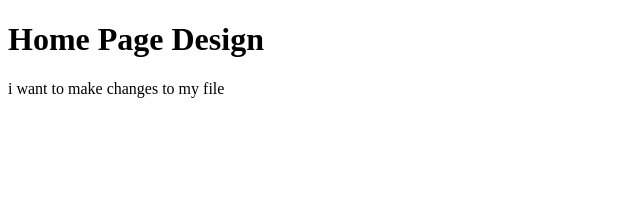
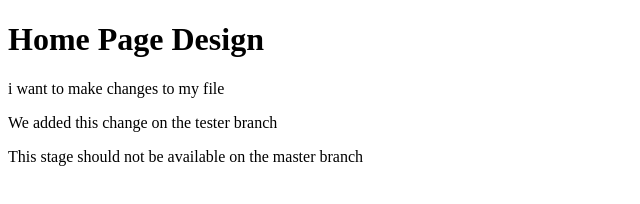
Before and after one commit to adedolapoadeshina/ticketapp, a plain HTML site: page index.html in a window 1280 px wide. Shown: the whole page, without its empty margins (0-640 px from the left). Drawn offline with Linux system fonts and the light colour scheme.

Commit message:
a new feature added

```diff
--- a/index.html
+++ b/index.html
@@ -9,5 +9,7 @@
 	<body>
 		<h1>Home Page Design</h1>
 		<p>i want to make changes to my file</p>
+		<p>We added this change on the tester branch</p>
+		<p>This stage should not be available on the master branch</p>
 	</body>
 </html>
```
